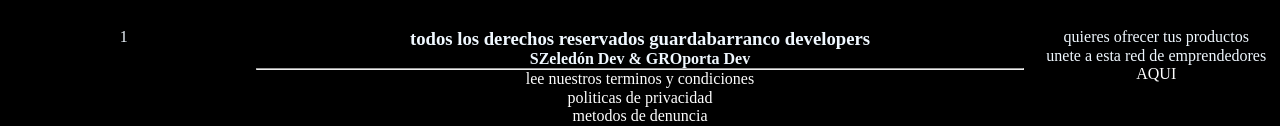
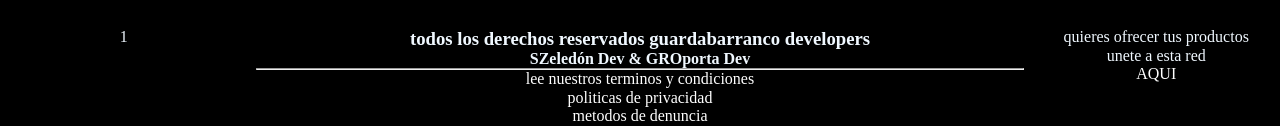
Before and after one commit to Harvysilzel/plazafront, a React (Vite) app: page /SingUp in a window 1280 px wide. Shown: the part 340-477 px from the top of the page. Built offline with nearby package versions, Linux system fonts and the light colour scheme.

Commit message:
preparar front quinta prueba

```diff
--- a/src/components/colapagina.tsx
+++ b/src/components/colapagina.tsx
@@ -24,7 +24,7 @@ function Colapag (){
         <section className='sections'>
           <div>
             <p>quieres ofrecer tus productos </p>
-            <p>unete a esta red de emprendedores</p>
+            <p>unete a esta red</p>
             <a href="/SingUp">AQUI</a>
             </div>
             </section>
--- a/src/variablesGlobales.tsx
+++ b/src/variablesGlobales.tsx
@@ -2,4 +2,4 @@
 
 export const serverApi = "http://localhost:3000";
 
-export const serverFront = "https://plazafront.vercel.app";
+export const serverFront = "https://front-store-alpha.vercel.app";
```
